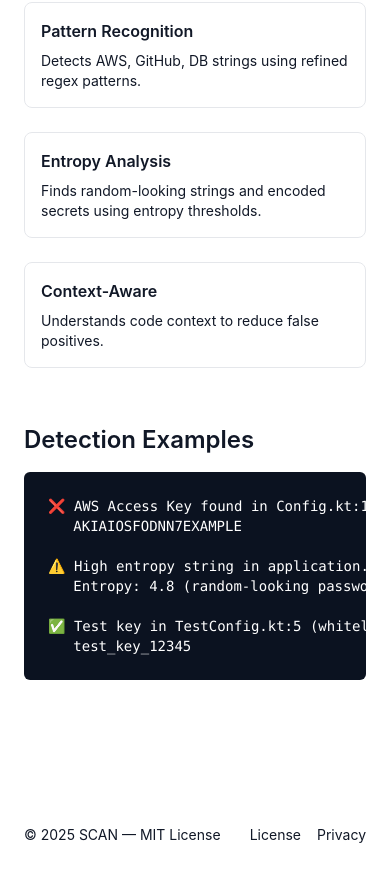
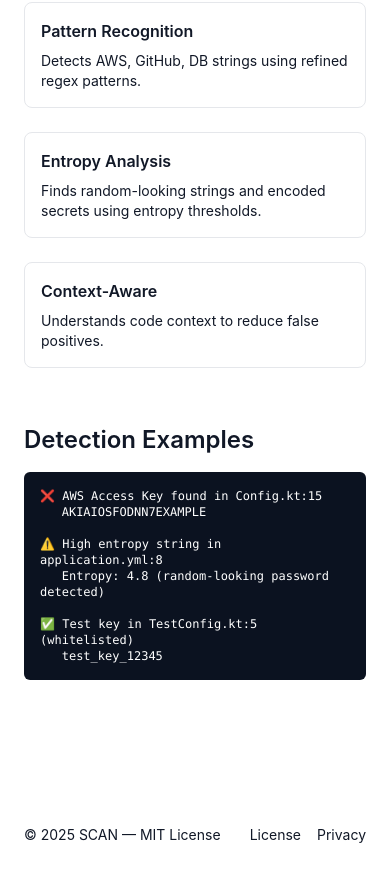
Before and after one commit to theaniketraj/SCAN, a Next.js app in the folder landing/: page / in a window 390 px wide. Shown: the part 561-1438 px from the top of the page. Built offline with nearby package versions, Linux system fonts and the light colour scheme.

Commit message:
fix: format output string in TerminalMock for improved readability

```diff
--- a/landing/components/TerminalMock.tsx
+++ b/landing/components/TerminalMock.tsx
@@ -1,8 +1,15 @@
 import React from "react"
 
 export default function TerminalMock() {
-    const output = `❌ AWS Access Key found in Config.kt:15\n   AKIAIOSFODNN7EXAMPLE\n\n⚠️ High entropy string in application.yml:8\n   Entropy: 4.8 (random-looking password detected)\n\n✅ Test key in TestConfig.kt:5 (whitelisted)\n   test_key_12345`
+    const output = `❌ AWS Access Key found in Config.kt:15
+   AKIAIOSFODNN7EXAMPLE
+
+⚠️ High entropy string in application.yml:8
+   Entropy: 4.8 (random-looking password detected)
+
+✅ Test key in TestConfig.kt:5 (whitelisted)
+   test_key_12345`
     return (
-        <pre className="mt-4 rounded-md bg-[#0b1220] p-6 text-sm text-white overflow-auto">{output}</pre>
+        <pre className="mt-4 rounded-md bg-[#0b1220] p-4 sm:p-6 text-xs sm:text-sm text-white overflow-x-auto whitespace-pre-wrap">{output}</pre>
     )
 }
```
